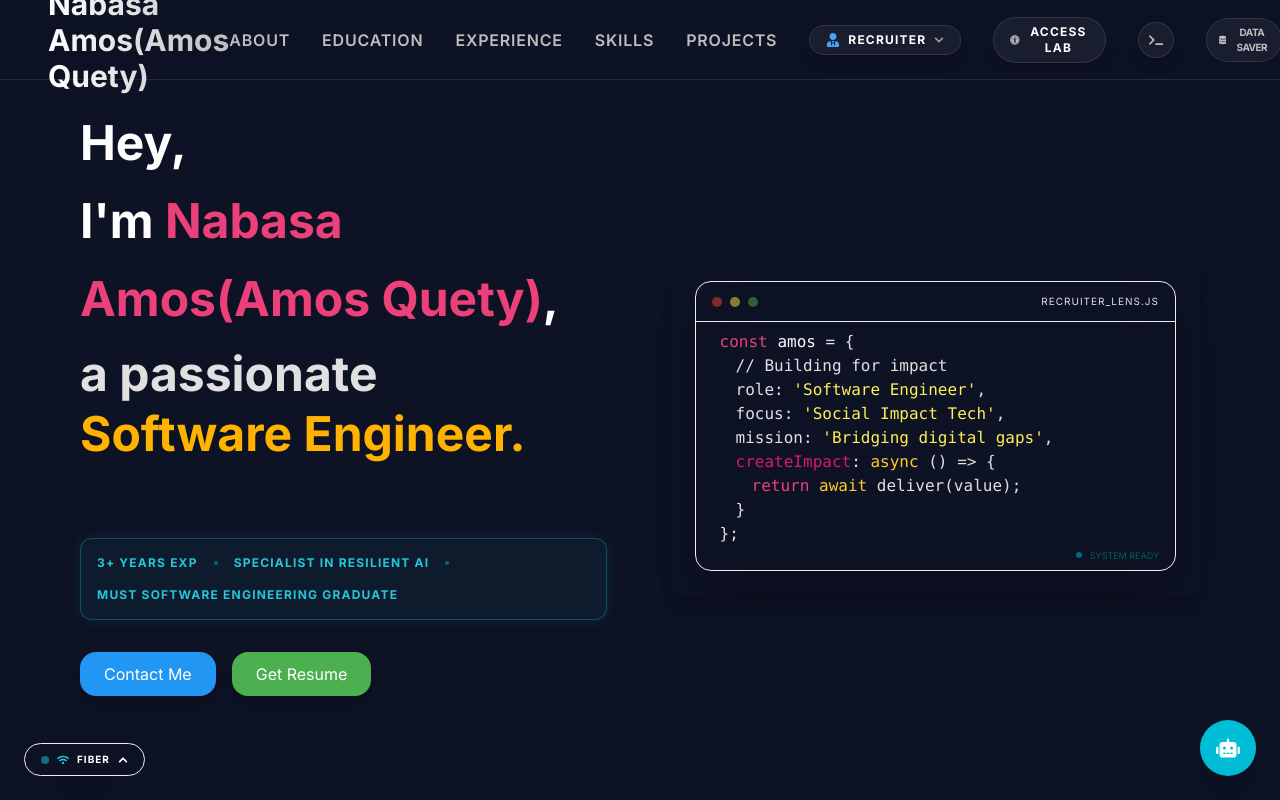
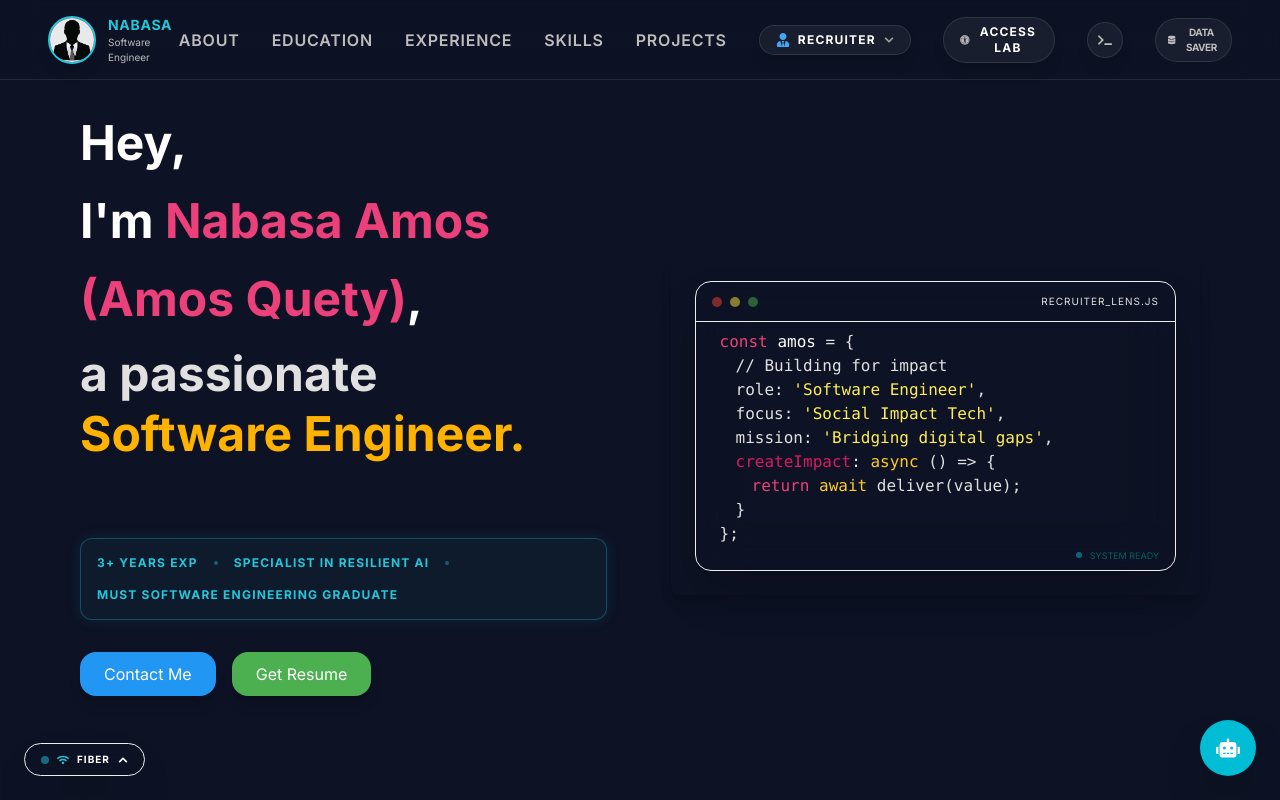
Before and after one commit to AmosQuety/portfolio, a React (Vite) app: page / in a window 1280 px wide. Shown: the top 800 px of the page. Built offline with nearby package versions, Linux system fonts and the light colour scheme.

Commit message:
Fixed a ui layout bug in the navbar

```diff
--- a/src/components/Header.jsx
+++ b/src/components/Header.jsx
@@ -98,10 +98,18 @@ const Header = ({ navItems, siteTitle }) => {
       id="site-header"
       className="fixed top-0 left-0 w-full h-16 sm:h-20 flex justify-between items-center px-6 lg:px-12 bg-slate-900/80 backdrop-blur-lg border-b border-white/10 z-[155]"
     >
-      {/* Site Title */}
-      <h1 className="text-xl sm:text-2xl lg:text-3xl font-bold bg-gradient-to-r from-white to-gray-400 bg-clip-text text-transparent">
-        {siteTitle}
-      </h1>
+      {/* Site Title - Profile Image */}
+      <a href="#" className="flex items-center gap-3 hover:opacity-80 transition-opacity">
+        <img
+          src="/profile5.jpg"
+          alt="Nabasa Amos"
+          className="w-10 h-10 sm:w-12 sm:h-12 rounded-full border-2 border-cyan-400 shadow-lg object-cover"
+        />
+        <div className="hidden sm:flex flex-col">
+          <span className="text-xs lg:text-sm font-bold text-cyan-400 uppercase tracking-wider">Nabasa</span>
+          <span className="text-[10px] text-gray-400">Software Engineer</span>
+        </div>
+      </a>
 
       {/* Right Side: Desktop Nav + Lens Selector */}
       <div className="flex items-center gap-8">
--- a/src/pages/Home.jsx
+++ b/src/pages/Home.jsx
@@ -47,7 +47,7 @@ const navItems = sections.map((section) => ({
   text: section.navText,
 }));
 
-const SITE_TITLE = "Nabasa Amos(Amos Quety)";
+const SITE_TITLE = "Nabasa Amos (Amos Quety)";
 const RESUME_FILE_NAME = "Nabasa_Amos_CV.pdf";
 const SCROLL_MARGIN_TOP_CLASS = "scroll-mt-16";
 const HEADER_HEIGHT_PADDING_CLASS = "pt-16";
--- a/src/pages/projects/Projects.jsx
+++ b/src/pages/projects/Projects.jsx
@@ -29,7 +29,7 @@ function Projects() {
       githubLink: "https://github.com/AmosQuety/Super-AI-App",
       liveLink: "http://prism-vision.vercel.app",
     },
-     {
+    {
       title: "PharmaSearch",
       icon: FaCapsules,
       image: pharmaSearchImg,
@@ -37,6 +37,26 @@ function Projects() {
       technologies: ["React", "Node.js", "Express", "Supabase", "PostgreSQL", "Tailwind CSS"],
       githubLink: "https://github.com/AmosQuety/Drug-Site",
       liveLink: "https://drug-site-three.vercel.app",
+    },
+
+    {
+      title: "PyCodeCommenter",
+      icon: SiPypi,
+      image: pyCodeCommenterImg,
+      description: "Automated Google-style docstring generator for Python using AST parsing, saving developers significant documentation time.",
+      technologies: ["Python", "AST", "PyPI"],
+      githubLink: "https://github.com/AmosQuety/PyCodeCommenter",
+      liveLink: "https://pypi.org/project/pycodecommenter/",
+    },
+
+    {
+      title: "RentalTrack",
+      icon: FaMobileAlt,
+      image: rentalTrackImg,
+      description: "Offline React Native property management app for landlords to track tenants, rent payments, and automate reminders. Features SQLite database, local notifications, and comprehensive analytics.",
+      technologies: ["React Native", "TypeScript", "SQLite", "Expo", "Node.js"],
+      githubLink: "https://github.com/AmosQuety/RentalTrack",
+      liveLink: "https://drive.google.com/file/d/110kPGSJT9Gp4vVRQyHor5Qlf8PKCAlZK/view?usp=sharing",
     },
 
     {
@@ -57,15 +77,7 @@ function Projects() {
       githubLink: "https://github.com/AmosQuety/RefugeLink",
       liveLink: "https://wa.me/14155238886?text=join%20mail-iron",
     },
-    {
-      title: "RentalTrack",
-      icon: FaMobileAlt,
-      image: rentalTrackImg,
-      description: "Offline React Native property management app for landlords to track tenants, rent payments, and automate reminders. Features SQLite database, local notifications, and comprehensive analytics.",
-      technologies: ["React Native", "TypeScript", "SQLite", "Expo", "Node.js"],
-      githubLink: "https://github.com/AmosQuety/RentalTrack",
-      liveLink: "https://drive.google.com/file/d/110kPGSJT9Gp4vVRQyHor5Qlf8PKCAlZK/view?usp=sharing",
-    },
+
 
     {
       title: "LugaLingo",
@@ -86,15 +98,7 @@ function Projects() {
       githubLink: "https://github.com/AmosQuety/HostelEase",
       liveLink: null,
     },
-    {
-      title: "PyCodeCommenter",
-      icon: SiPypi,
-      image: pyCodeCommenterImg,
-      description: "Automated Google-style docstring generator for Python using AST parsing, saving developers significant documentation time.",
-      technologies: ["Python", "AST", "PyPI"],
-      githubLink: "https://github.com/AmosQuety/PyCodeCommenter",
-      liveLink: "https://pypi.org/project/pycodecommenter/",
-    },
+
   ];
 
   const containerVariants = {
```
